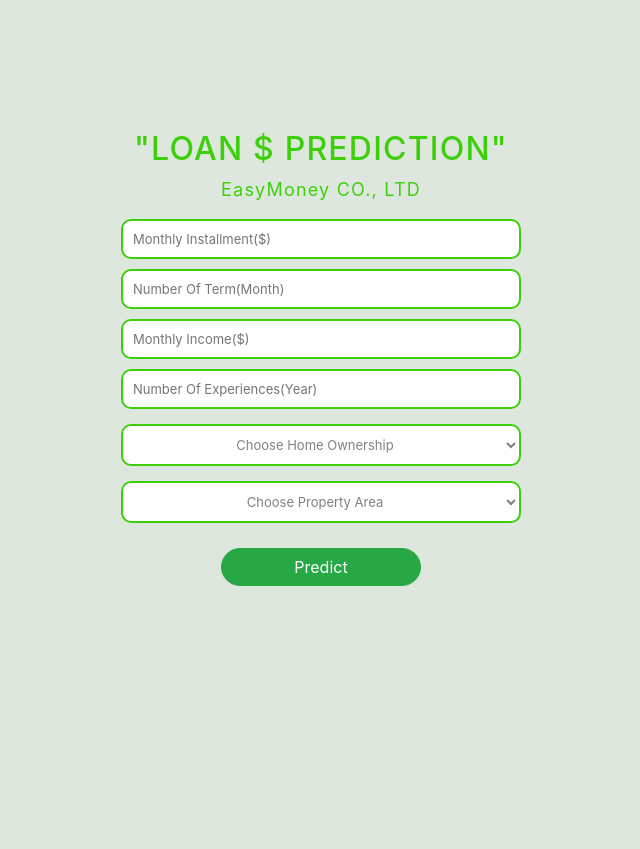
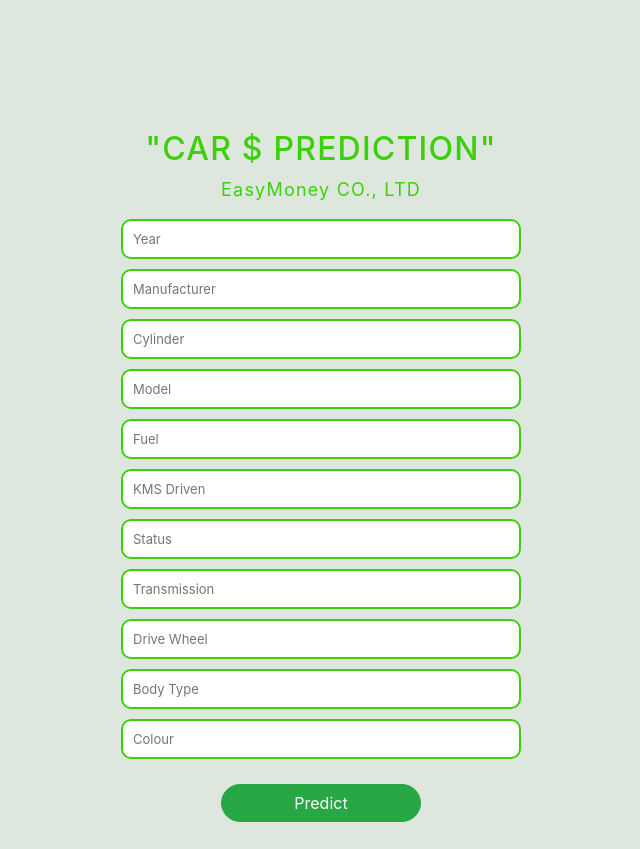
Before and after one commit to ManuthVann/CSG6-Car_Price_ML, a Flask app: template templates/custom_index.html in a window 1280 px wide. Shown: the whole page, without its empty margins (369-1009 px from the left). Before the commit the page ends 586 px from the top, so only its background shows below. Run offline with Flask 2, Linux system fonts and the light colour scheme; the template is opened without the code that fills it, so the values that code supplies are empty; parts of the project's set-up code (start-up, migrations or seed data) failed here and were passed over; some libraries are stand-ins or nearby versions.

Commit message:
There is an api connectd with web applicaiton to test our ml model

```diff
--- /dev/null
+++ b/app.py
@@ -0,0 +1,29 @@
+#import numpy as np
+from flask import Flask, request, jsonify
+import pickle
+import pandas as pd
+
+app = Flask(__name__)
+
+model_file = open("car_price_prediction_linear_regression.pickle", 'rb')
+best_model = pickle.load(model_file)
+
+#model = pickle.load(open('car_price_prediction_xgboost.pickle', 'rb'))
+
+
+@app.route('/')
+def home():
+    return "<h1> Car price prediction is starting </h1>"
+
+
+@app.route('/predict', methods=['POST', 'GET'])
+def predict():
+    json_ = request.json
+    query_df = pd.DataFrame(json_)
+    prediction = best_model.predict(query_df)
+
+    return jsonify({"result": list(prediction)})
+
+
+if __name__ == "__main__":
+    app.run(debug=True)
--- a/main.py
+++ b/main.py
@@ -1,5 +1,6 @@
 import numpy as np
 from flask import Flask, render_template, jsonify, request
+import joblib
 import pickle
 import pandas as pd
 import sklearn
@@ -7,6 +8,8 @@ import sklearn
 #from flask import MySQL
 #import yaml
 #import ML model
+
+
 app = Flask(__name__)
 
 #Config Database
@@ -18,76 +21,36 @@ app = Flask(__name__)
 
 #mysql = MySQL(app)
 
-model = pickle.load(open('loan_amount_prediction_easymoney.pickle', 'rb'))
+#model = pickle.load(open('car_price_prediction_xgboost.pickle', 'rb'))
+#model = joblib.load("car_price_prediction.joblib.dat")
+model_file = open("car_price_prediction_linear_regression.pickle",'rb')
+model = pickle.load(model_file)
+
 #set default route
 @app.route('/', methods=['GET'])
 def home():
     return render_template(
         'custom_index.html'
     )
-#@app.route('/', methods=['POST', 'GET'])
-#def index():
-#    if request.method == 'POST':
-#        requester_detail = request.form
-#        installment = requester_detail['installment']
-#        term = requester_detail['term']
-#        borrower_month_income = requester_detail['borrower_month_income']
-#        borrower_length_experience = requester_detail['borrower_length_experience']
-#        home_ownership = requester_detail['home_ownership']
-#        address_state = requester_detail['address_state']
-#        #int_features = [int(x) for x in request.form.values()]
-#        #final_feature = [np.array(int_features)]
-#        #prediction = model.predict(final_feature)
-#        #round last 2 digit behind .
-#        #result = round(prediction[0], 2)
-#        prediction_result = requester_detail['prediction_result']
-#
-#        cur = mysql.connection.cursor()
-#        cur.execute("INSERT INTO loan_amount_database(installment,term,borrower_month_income,borrower_length_experience, home_ownership, address_state, prediction_result) Values  (%s, %s,%s, %s,%s, %s,%s);")
-#        mysql.connection.commit()
-#        cur.close()
-#    return render_template('custom_index.html')
-#    #return render_template('custom_index.html', prediction_text='Loan $ For Request-er $ {}'.format(result))
 
-@app.route('/predict', methods=['POST'])
+
+@app.route('/predict', methods=['POST', 'GET'])
 def predict():
+
     int_features = [int(x) for x in request.form.values()]
     final_feature = [np.array(int_features)]
     prediction = model.predict(final_feature)
+
     # round last 2 digit behind .
     result = round(prediction[0], 2)
     #set a condition
     #if the result is greater than 0
     if result < 0:
-        return render_template('custom_index.html', prediction_text='Requester is NOT approved')
+        return render_template('custom_index.html', prediction_text='BOOM')
     # if the result is less than 0
     else:
-        return render_template('custom_index.html', prediction_text='Loan $ For Request-er $ {}'.format(result))
-# $$$$$$$$$$$$$$$$$$$$$$$$$$$$$$$$$$$$$$$$$$$$$$$$$$$$$$$$$$$$$$$$$$$$$$$$$$$$$$$$$$$$$$$$$$$$$$$$$$$$$$$$$$$$$$$$$$$$$$$$$$$$$$$$$$$$$$$
-# $$$$$$$$$$$$$$$$$$$$$$$$$$$$$$$$$$$$$$$$$$$$$$$$$$$$$$$$$$$$$$$$$$$$$$$$$$$$$$$$$$$$$$$$$$$$$$$$$$$$$$$$$$$$$$$$$$$$$$$$$$$$$$$$$$$$$$$
-@app.route('/predict_api', methods=["GET","POST"])
-def predict_api():
-    #data = request.get_json(force=True)
-    data = request.json
-    query_df = pd.DataFrame(data)
-    prediction = model.predict(query_df)
-    # return flask.jsonify(**result)
-    return jsonify({"Loan $ Prediction Results: ": list(prediction)})
+        return render_template('custom_index.html', prediction_text='Car Price Prediction $ {}'.format(result))
 
-@app.route('/request_json', methods=["GET"])
-def request_json():
-    data = request.get_json()
-    installment = data['installment']
-    term = data['term']
-    borrower_month_income = data['borrower_month_income']
-    borrower_length_experience = data['borrower_length_experience']
-    home_ownership = data['home_ownership']
-    address_state = data['address_state']
-
-    prediction = model.predict(installment, term, borrower_month_income
-                               ,borrower_length_experience,home_ownership,
-                               address_state)
-    return jsonify({"Loan $ Prediction Results": prediction})
 
 #let it display debugging
 if __name__ == "__main__":
--- a/templates/custom_index.html
+++ b/templates/custom_index.html
@@ -1,7 +1,7 @@
 <!DOCTYPE html>
 <html >
 <head>
-    <title>Loan $ Prediction</title>
+    <title>Car $ Prediction</title>
     <script>
         const installment=document.getElementById('installment')
         const borrower_month_income=document.getElementById('borrower_month_income')
@@ -63,50 +63,25 @@
  </div>
  <div class="login">
      <h2 style='color: #3DD00A;'>
-         "LOAN $ PREDICTION"
+         "CAR $ PREDICTION"
+
      </h2>
      <p style='color: #3DD00A;'>
          EasyMoney CO., LTD
      </p>
      <form id="form" action="{{ url_for('predict')}}"  method="post">
-         <input type="text" name="installment" placeholder="Monthly Installment($)" required="required" />
-         <input type="text" name="term" placeholder="Number Of Term(Month)" required="required" />
-         <input type="text" name="borrower_month_income" placeholder="Monthly Income($)" required="required" />
-         <input type="text" name="borrower_length_experience" placeholder="Number Of Experiences(Year)" required="required" />
-         <select name="home_ownership" class="btn btn-success dropdown-toggle"
-            style="width: 400px;
-            background-color: white;
-            color:grey;
-            margin-top: 5px;
-            margin-bottom: 10px;
-            border-radius: 10px;
-            border:2px solid #3DD00A;
-            top: 40%;
-            padding: 10px;
-	        font-size: 13px;
-         ">
-             <option value=0>Choose Home Ownership</option>
-            <option value=1>RENT</option>
-            <option value=2>MORTGAGE</option>
-            <option value=3>OWN</option>
-            <option value=4>ANY</option>
-        </select>
-         <select name="address_state" id="address_state" class="btn btn-success dropdown-toggle"
-            style="width: 400px;
-            background-color: white;
-            color:grey;
-            margin-top: 5px;
-            margin-bottom: 10px;
-            border-radius: 10px;
-            border:2px solid #3DD00A;
-            top: 40%;
-            padding: 10px;
-	        font-size: 13px;
-         ">
-             <option value=0>Choose Property Area</option>
-            <option value=1>URBAN</option>
-            <option value=2>RORAL</option>
-        </select>
+         <input type="text" name="year" placeholder="Year" required="required" />
+         <input type="text" name="manufacturer" placeholder="Manufacturer" required="required" />
+         <input type="text" name="cylinder" placeholder="Cylinder" required="required" />
+         <input type="text" name="model" placeholder="Model" required="required" />
+         <input type="text" name="fuel" placeholder="Fuel" required="required" />
+         <input type="text" name="kms_driven" placeholder="KMS Driven" required="required" />
+         <input type="text" name="status" placeholder="Status" required="required" />
+         <input type="text" name="transmission" placeholder="Transmission" required="required" />
+         <input type="text" name="drive_wheel" placeholder="Drive Wheel" required="required" />
+         <input type="text" name="body_type" placeholder="Body Type" required="required" />
+         <input type="text" name="colour" placeholder="Colour" required="required" />
+
          <button style='color: #3DD00A; color:white; border-radius:20px; width:50%; margin-left: 100px; margin-top:15px'
                  type="submit" id="submit" class="btn btn-success btn-block btn-large"> Predict
          </button>
```
Also changed, not shown: request.py (+12 -7 lines), 6 other files.
